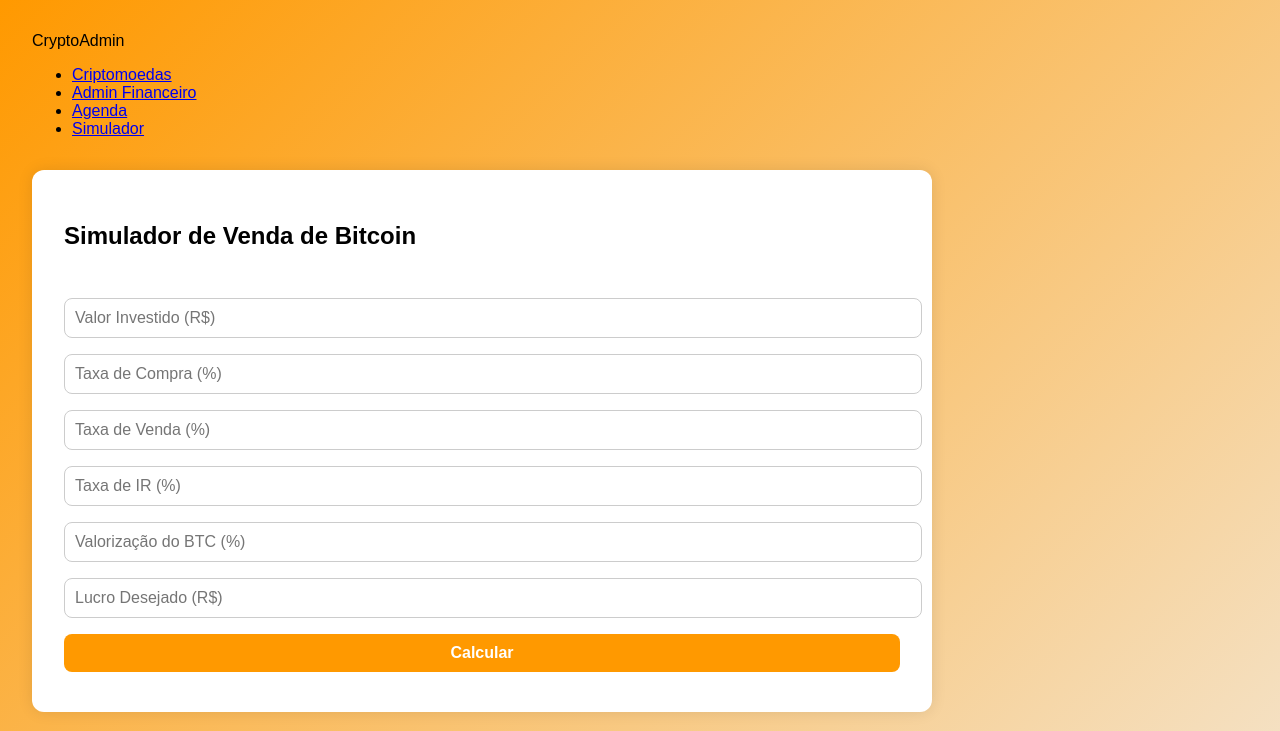
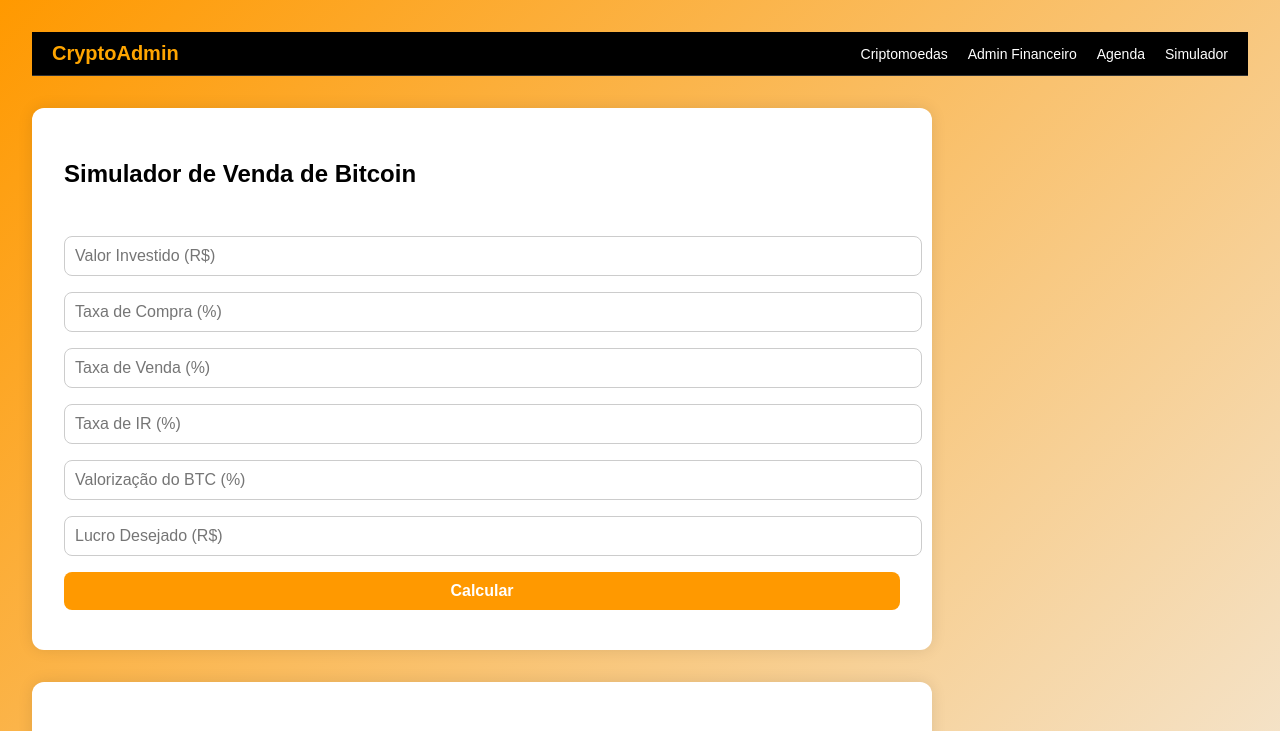
Before and after one commit to EribaldoOliveira/Lucro_Bitcoin, a plain HTML site: page index.html in a window 1280 px wide. Shown: the top 731 px of the page. Drawn offline with Linux system fonts and the light colour scheme.

Commit message:
Ajuste da navbar

```diff
--- a/css/style.css
+++ b/css/style.css
@@ -72,3 +72,52 @@ button:hover {
 #back-to-top:hover {
   transform: scale(1.1);
 }
+
+/* Navbar */
+.navbar {
+  display: flex;
+  justify-content: space-between;
+  align-items: center;
+  background-color: #000;
+  padding: 10px 20px;
+  border-bottom: 1px solid #333;
+}
+
+.logo {
+  color: orange;
+  font-weight: bold;
+  font-size: 20px;
+}
+
+.menu {
+  list-style: none;
+  display: flex;
+  margin: 0;
+  padding: 0;
+}
+
+.menu li {
+  margin-left: 20px;
+}
+
+.menu a {
+  color: white;
+  text-decoration: none;
+  font-size: 14px;
+}
+
+.menu a:hover {
+  text-decoration: underline;
+}
+
+/* Responsividade */
+@media (max-width: 768px) {
+  .menu {
+    flex-direction: column;
+    align-items: center;
+  }
+
+  .menu li {
+    margin: 10px 0;
+  }
+}
```
